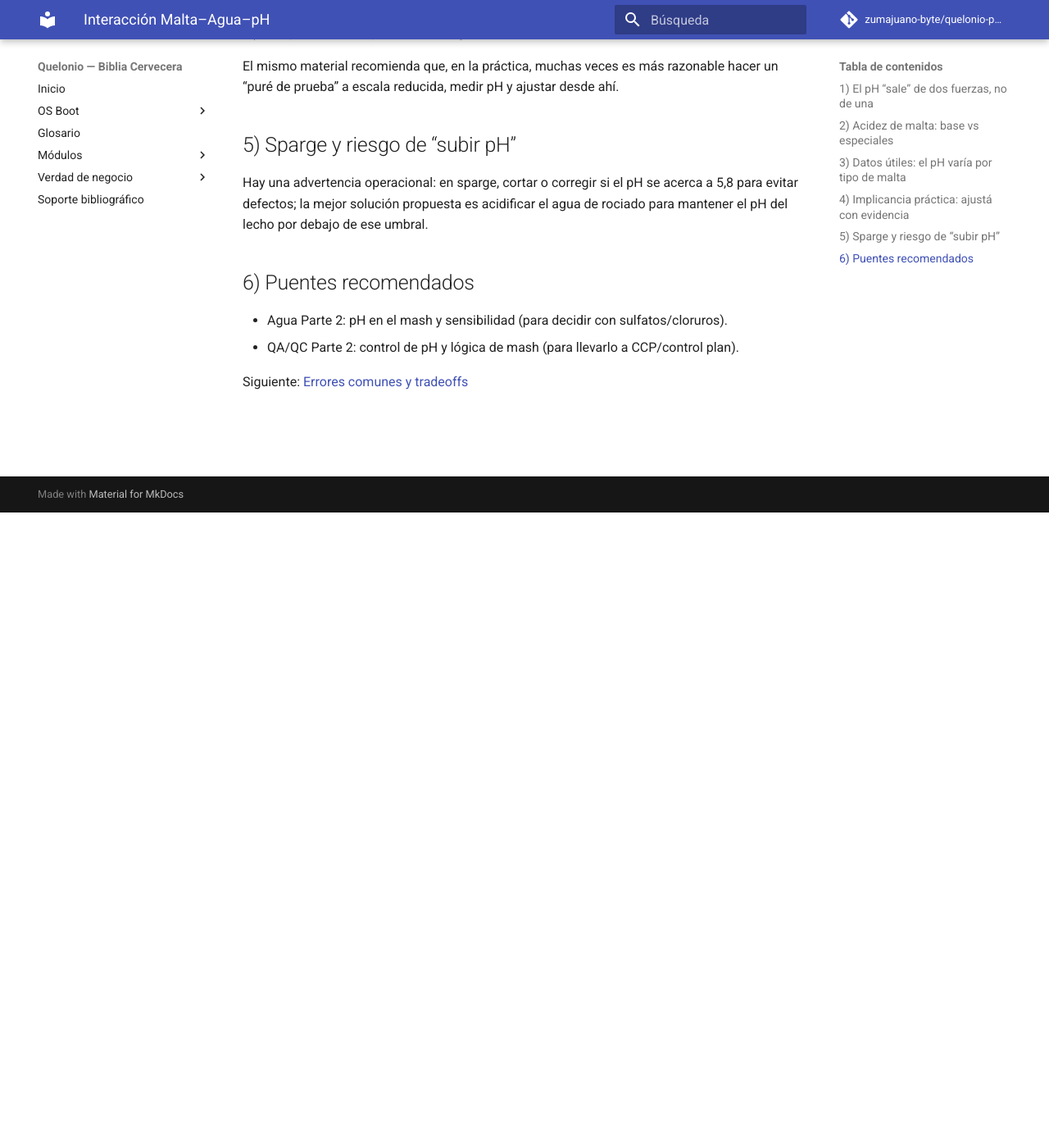
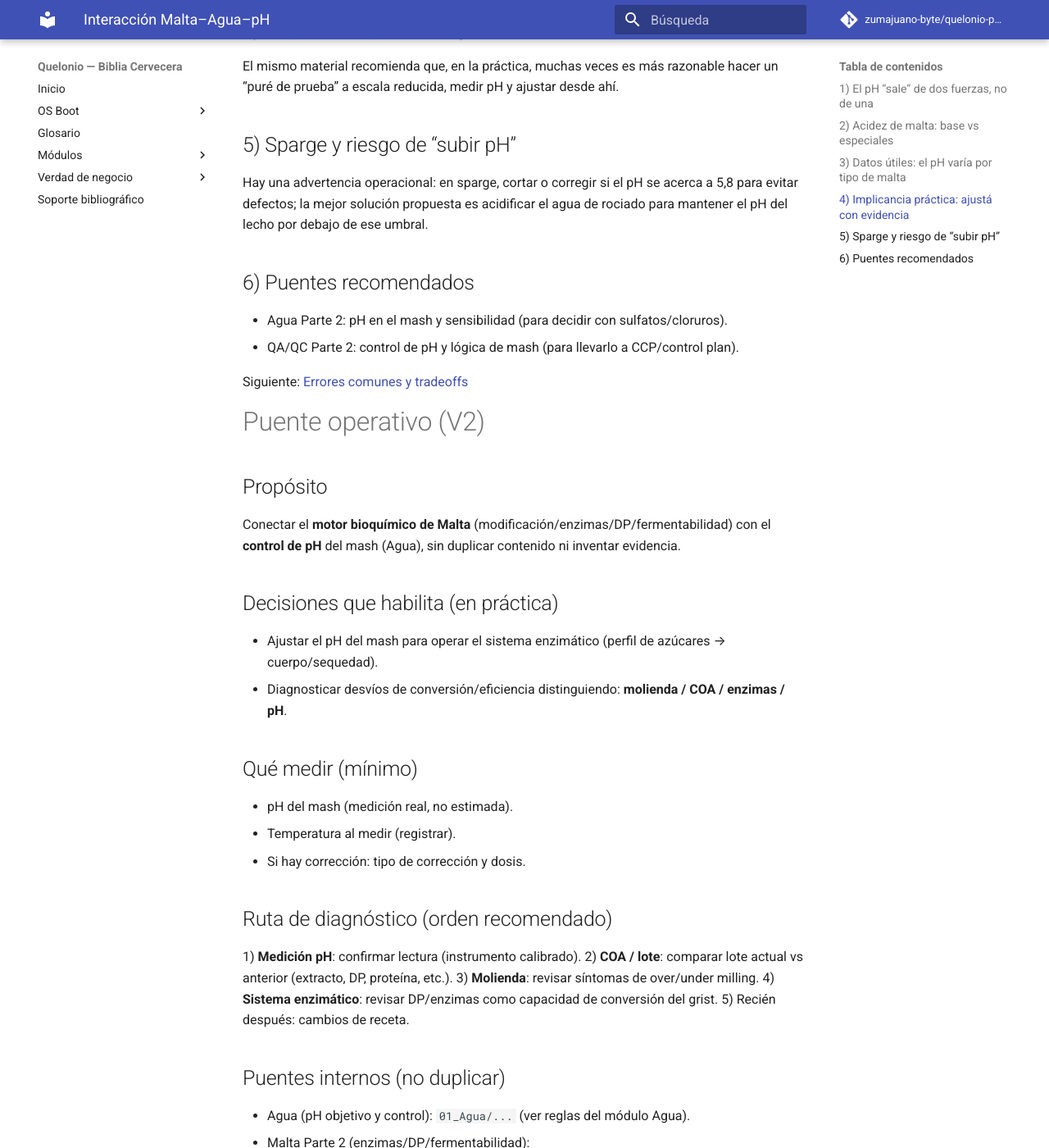
Before and after one commit to zumajuano-byte/quelonio-pages-v2, an MkDocs documentation site: the page built from docs/02_Malta/Malta_Parte2_DEEP/50_Interaccion_Malta_Agua_pH.md, in a window 1280 px wide and 1400 px high, scrolled down 775 px. Shown: the whole window at 82% size. Built offline with MkDocs 1.6.1 and Material for MkDocs 9.7.7, drawn with Linux system fonts in a browser that asks for light colours; comment, search, counter and statistics services are not loaded; some of the changed text lies outside the part shown.

Commit message:
docs(malta): add Parte2 pH bridge (malta-water)

```diff
--- a/docs/02_Malta/Malta_Parte2_DEEP/50_Interaccion_Malta_Agua_pH.md
+++ b/docs/02_Malta/Malta_Parte2_DEEP/50_Interaccion_Malta_Agua_pH.md
@@ -27,3 +27,39 @@ Hay una advertencia operacional: en sparge, cortar o corregir si el pH se acerca
 - QA/QC Parte 2: control de pH y lógica de mash (para llevarlo a CCP/control plan).
 
 Siguiente: [Errores comunes y tradeoffs](60_Errores_Comunes_y_Tradeoffs.md)
+
+# Puente operativo (V2)
+
+## Propósito
+Conectar el **motor bioquímico de Malta** (modificación/enzimas/DP/fermentabilidad) con el **control de pH** del mash (Agua), sin duplicar contenido ni inventar evidencia.
+
+## Decisiones que habilita (en práctica)
+- Ajustar el pH del mash para operar el sistema enzimático (perfil de azúcares → cuerpo/sequedad).
+- Diagnosticar desvíos de conversión/eficiencia distinguiendo: **molienda / COA / enzimas / pH**.
+
+## Qué medir (mínimo)
+- pH del mash (medición real, no estimada).
+- Temperatura al medir (registrar).
+- Si hay corrección: tipo de corrección y dosis.
+
+## Ruta de diagnóstico (orden recomendado)
+1) **Medición pH**: confirmar lectura (instrumento calibrado).
+2) **COA / lote**: comparar lote actual vs anterior (extracto, DP, proteína, etc.).
+3) **Molienda**: revisar síntomas de over/under milling.
+4) **Sistema enzimático**: revisar DP/enzimas como capacidad de conversión del grist.
+5) Recién después: cambios de receta.
+
+## Puentes internos (no duplicar)
+- Agua (pH objetivo y control): `01_Agua/...` (ver reglas del módulo Agua).
+- Malta Parte 2 (enzimas/DP/fermentabilidad): `Malta_Parte2_DEEP/20_Enzimas_Amilasas_y_Proteasas.md` y `Malta_Parte2_DEEP/30_Diastatic_Power_y_Limites.md`
+- COA (predicción de performance): `Malta_Parte1_DEEP/40_COA_y_Control_de_Calidad.md`
+
+## Checklist mínimo (registro)
+- [ ] pH mash medido y registrado
+- [ ] lote/proveedor de malta registrado + COA guardado
+- [ ] setting de molienda documentado
+- [ ] síntoma observado (conversión, eficiencia, filtración, cuerpo/sequedad)
+- [ ] acción tomada (si hubo) + resultado
+
+## Notas de evidencia
+- Este archivo es un **puente**: las reglas de pH viven en Agua (B022) y las reglas de malta (B004) viven en sus archivos dueños.
```
Also changed, not shown: docs/99_Indice_y_Mapas/REGLAS_INDEX.md (+2 -0 lines).
